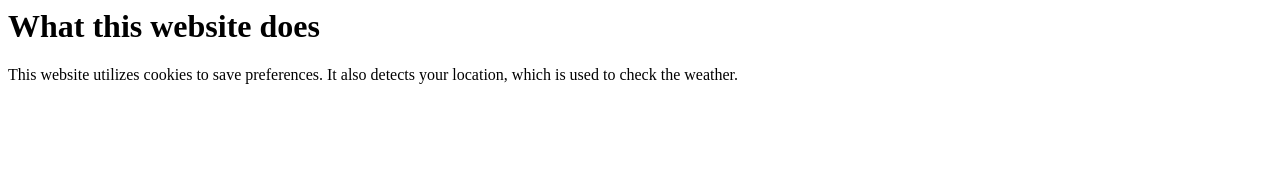
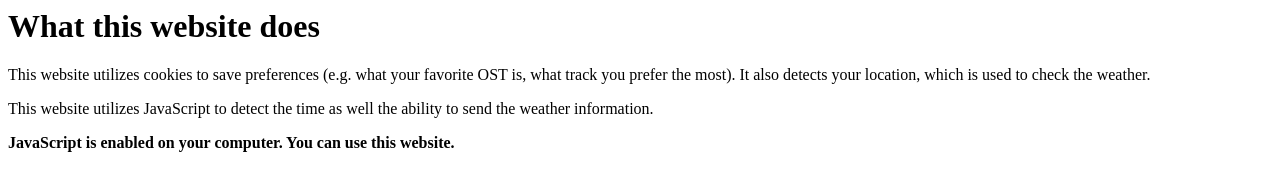
Before and after one commit to jbmagination/ac, a plain HTML site: page index.html in a window 1280 px wide. Drawn offline with Linux system fonts and the light colour scheme.

Commit message:
Update index.html

```diff
--- a/index.html
+++ b/index.html
@@ -1,2 +1,8 @@
+<title>What this website does | AC music</title>
 <h1>What this website does</h1>
-<p>This website utilizes cookies to save preferences. It also detects your location, which is used to check the weather.</p>
+<p>This website utilizes cookies to save preferences (e.g. what your favorite OST is, what track you prefer the most). It also detects your location, which is used to check the weather.</p>
+<p></p>
+<p>This website utilizes JavaScript to detect the time as well the ability to send the weather information.</p>
+<p></p>
+<div id="js"><noscript><b>JavaScript is not enabled on your computer. You cannot use this website.</b></noscript></div>
+<script>document.getElementById("js").innerHTML = "<b>JavaScript is enabled on your computer. You can use this website.</b>"</script>
```
